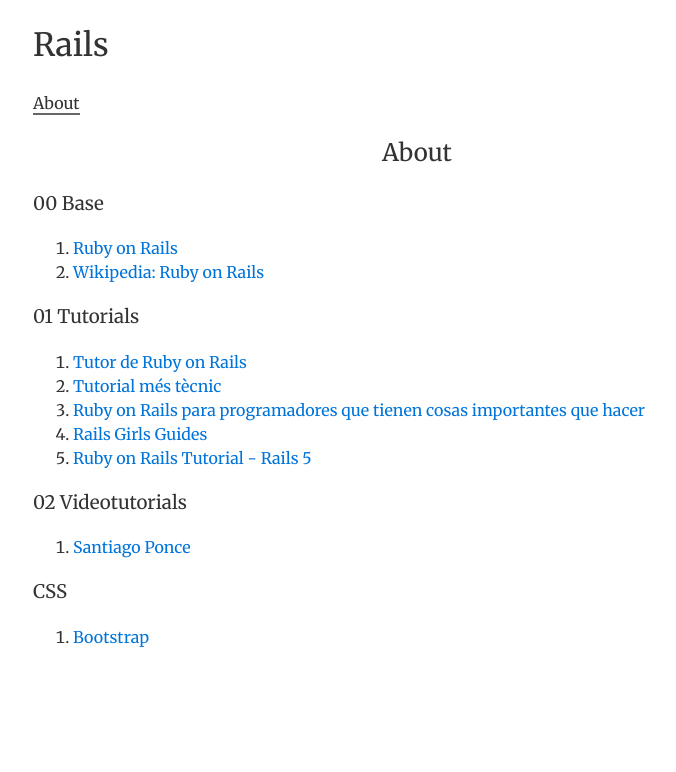
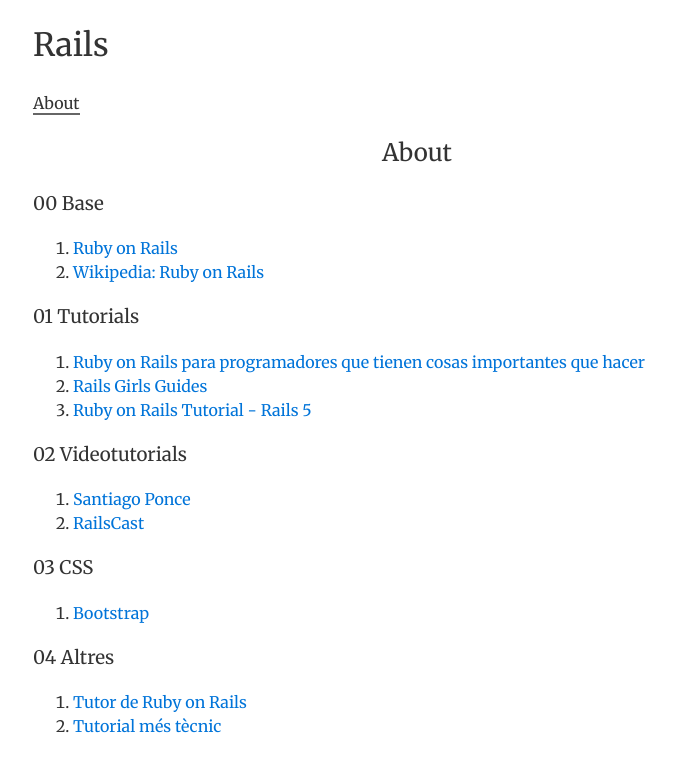
Before and after one commit to inclusa/rails, a Jekyll site: the page built from about.md, in a window 1280 px wide. Shown: the top 772 px of the page, without its empty margins (223-899 px from the left). Built offline with Jekyll 4.4.1, drawn with Linux system fonts in a browser that asks for light colours.

Commit message:
Videotutorials

```diff
--- a/about.md
+++ b/about.md
@@ -12,16 +12,20 @@ permalink: /about/
 
 ### 01 Tutorials
 
-1. [Tutor de Ruby on Rails](http://hackerdude.com/courses/rails/)
-2. [Tutorial més tècnic](http://gastonramos.com.ar/rails21/)
-3. [Ruby on Rails para programadores que tienen cosas importantes que hacer](http://yottabi.com/mld.pdf)
-4. [Rails Girls Guides](http://guides.railsgirls.com/)
-5. [Ruby on Rails Tutorial - Rails 5](https://www.railstutorial.org/book)
+1. [Ruby on Rails para programadores que tienen cosas importantes que hacer](http://yottabi.com/mld.pdf)
+2. [Rails Girls Guides](http://guides.railsgirls.com/)
+3. [Ruby on Rails Tutorial - Rails 5](https://www.railstutorial.org/book)
 
 ### 02 Videotutorials
 
 1. [Santiago Ponce](http://santipm.com/blog/curso-de-ruby-on-rails-gratis/)
+2. [RailsCast](http://railscasts.com/)
 
-### CSS
+### 03 CSS
 
 1. [Bootstrap](https://launchschool.com/blog/integrating-rails-and-bootstrap-part-1/)
+
+### 04 Altres
+
+1. [Tutor de Ruby on Rails](http://hackerdude.com/courses/rails/)
+2. [Tutorial més tècnic](http://gastonramos.com.ar/rails21/)
```
